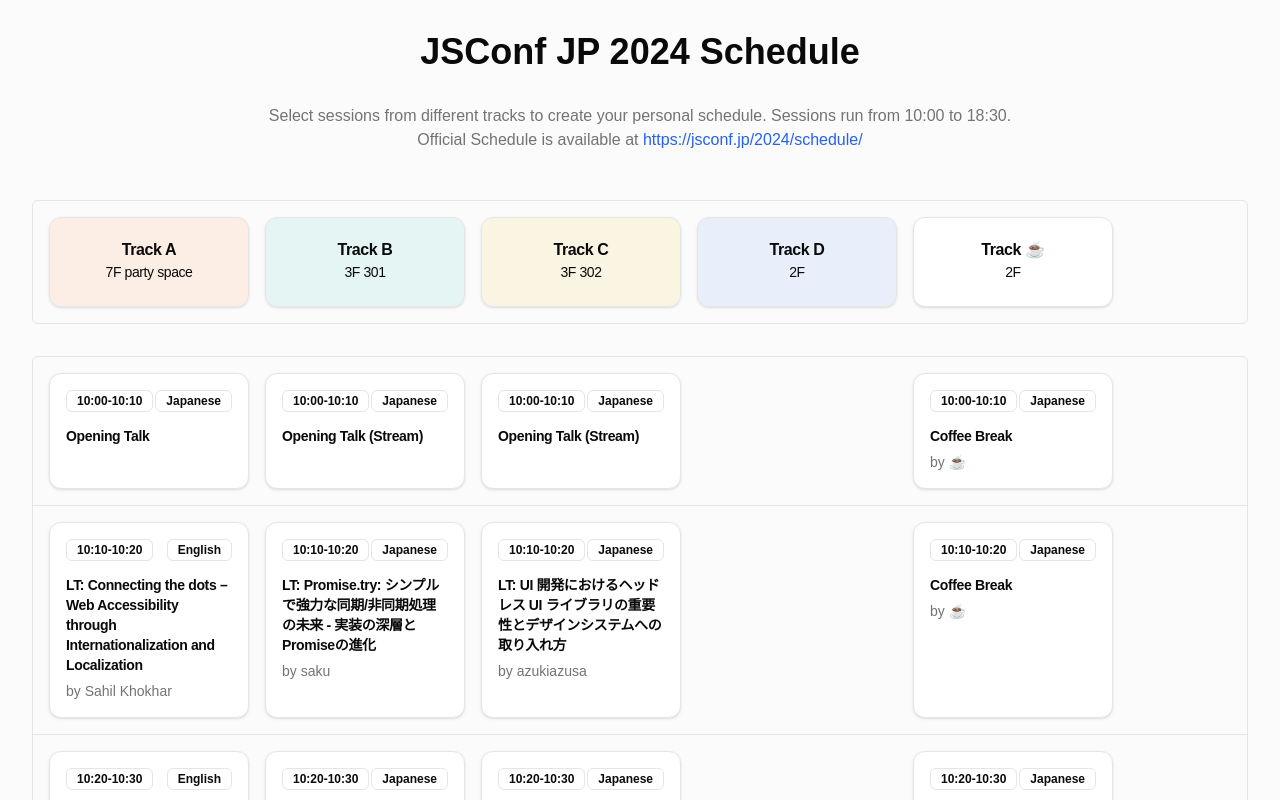
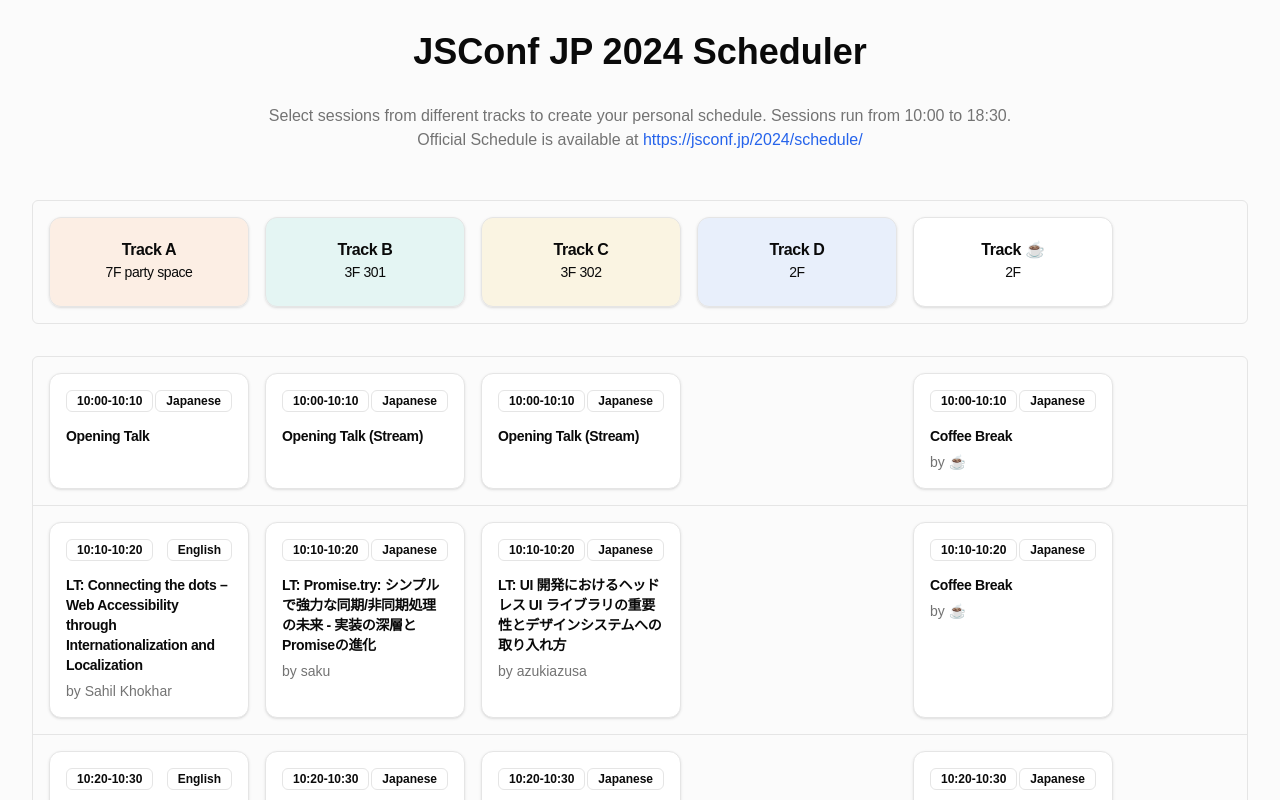
Before and after one commit to azu/jsconf-2024-schedule, a Next.js app: page / in a window 1280 px wide. Shown: the top 800 px of the page. Built offline with nearby package versions, Linux system fonts and the light colour scheme.

Commit message:
fix title

```diff
--- a/src/app/page.tsx
+++ b/src/app/page.tsx
@@ -11,7 +11,7 @@
     <ScheduleProvider>
       <div className="min-h-screen bg-muted/40 py-8">
         <div className="container mx-auto px-4">
-          <h1 className="text-3xl sm:text-4xl font-bold text-center mb-4 sm:mb-8">JSConf JP 2024 Schedule</h1>
+          <h1 className="text-3xl sm:text-4xl font-bold text-center mb-4 sm:mb-8">JSConf JP 2024 Scheduler</h1>
           <p className="text-center text-muted-foreground mb-4 sm:mb-8">
             Select sessions from different tracks to create your personal schedule. Sessions run from 10:00 to 18:30.
             <br/>
```
